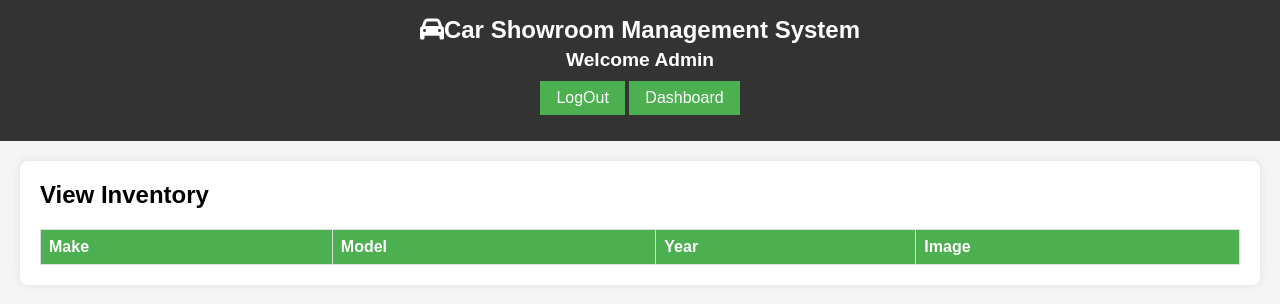
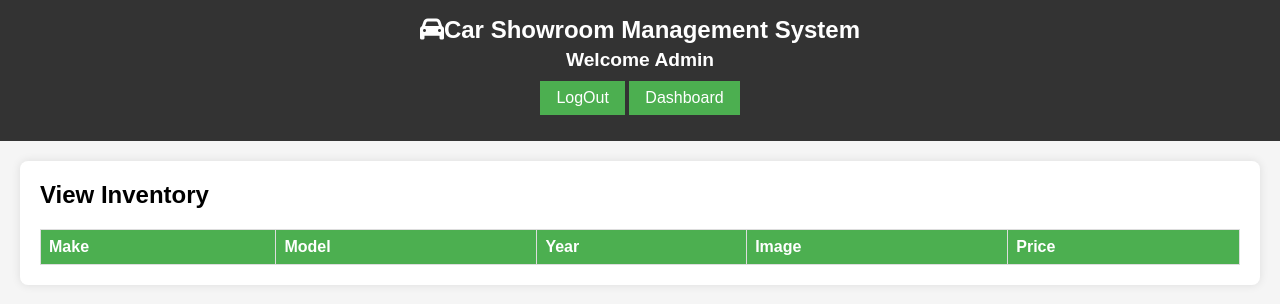
Before and after one commit to Bhavesh-Kapur/Car-Showroom-Management-System, a Django app: page /viewinventory in a window 1280 px wide. Shown: the top 304 px of the page. Run offline with Django 4.2, Linux system fonts and the light colour scheme; lists and menus that the app fills with data are empty.

Commit message:
updation on viewinventory

```diff
--- a/cars/template/viewinventory.html
+++ b/cars/template/viewinventory.html
@@ -30,6 +30,7 @@
                         <th>Model</th>
                         <th>Year</th>
                         <th>Image</th>
+                        <th>Price</th>
                         <!-- Add more columns for other car details -->
                     </tr>
                 </thead>
@@ -41,6 +42,7 @@
                             <td>{{ car.model }}</td>
                             <td>{{ car.year }}</td>
                             <td><img src="{{ car.image.url }}" alt="{{ car.make }} {{ car.model }}"></td>
+                            <td>{{ car.price }}</td>
                             <!-- Add more columns for other car details -->
                         </tr>
                     {% endfor %}
```
